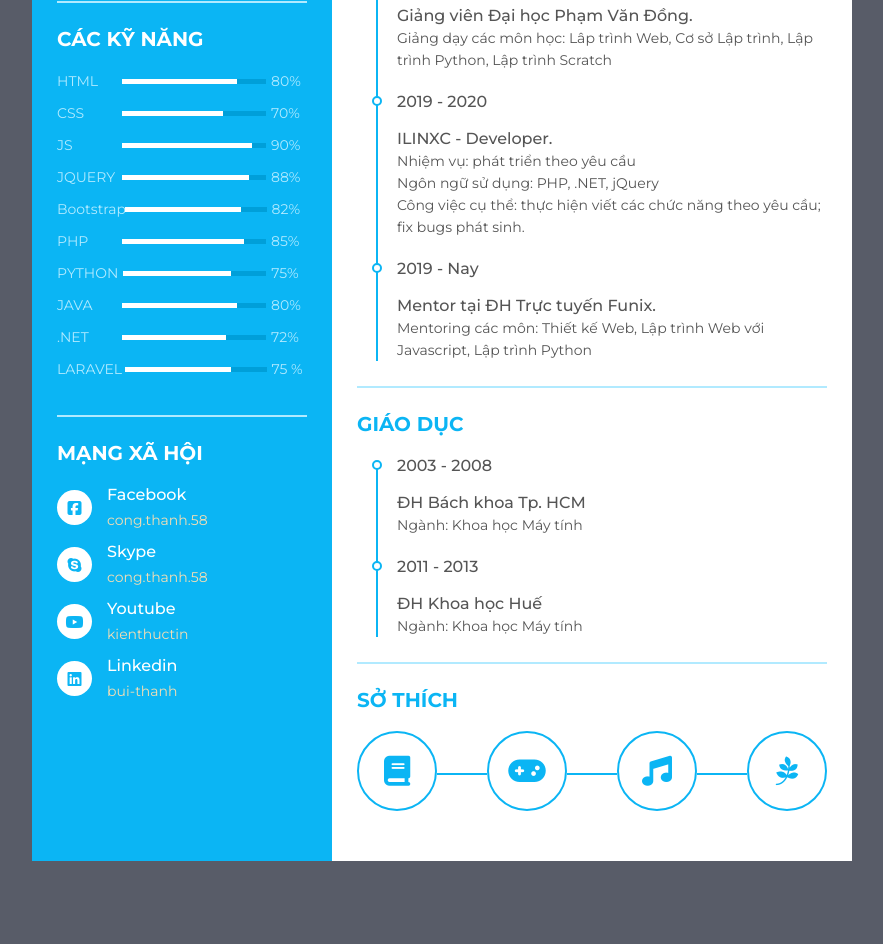
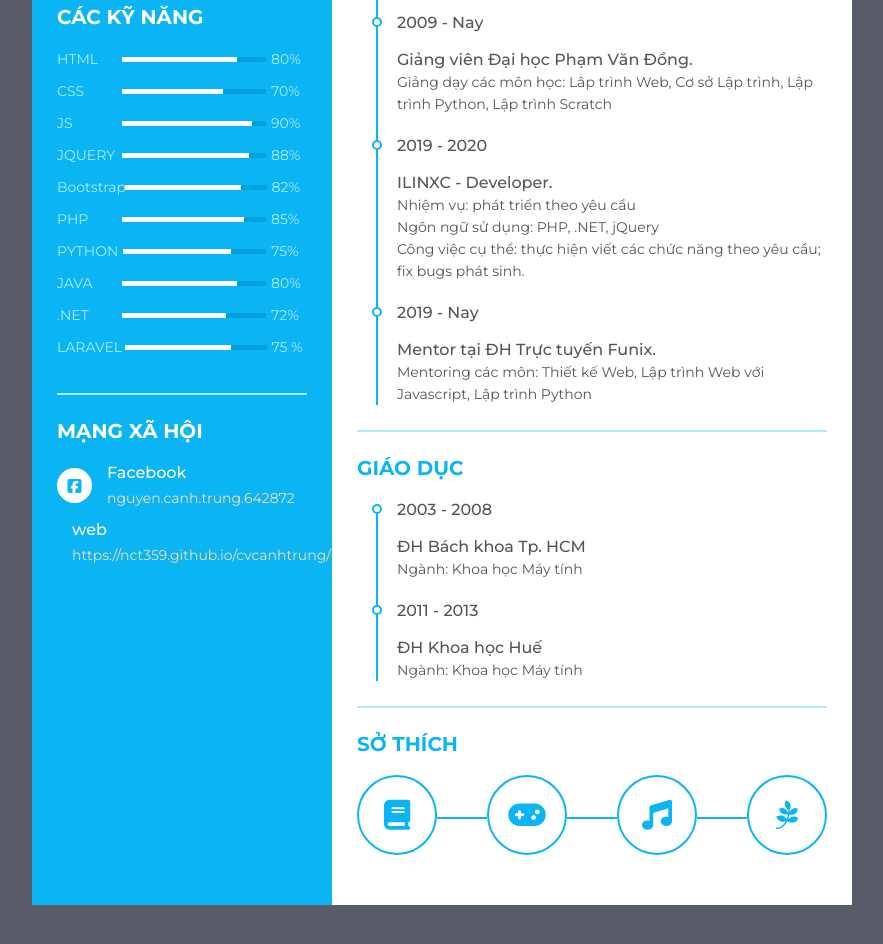
Before and after one commit to nct359/cvcanhtrung, a plain HTML site: page index.html in a window 1280 px wide. Shown: the part 712-1656 px from the top of the page, without its empty margins (158-1041 px from the left). Before the commit the page ends 1623 px from the top, so only its background shows below. Drawn offline with Linux system fonts and the light colour scheme.

Commit message:
Update index.html

```diff
--- a/index.html
+++ b/index.html
@@ -23,7 +23,7 @@
            <i class="fas fa-map-signs"></i>
          </div>
          <div class="data">
-           509, Phan Đình Phùng <br /> Tp. Quảng Ngãi, Quảng Ngãiz
+           Lớp 10A2 Trường PTHT Chuyên Phan Bội châu <br />
          </div>
        </li>
        <li>
@@ -152,7 +152,7 @@
          </div>
          <div class="data">
            <p class="semi-bold">Facebook</p>
-           <p><a href='https://www.facebook.com/cong.thanh.58' target="_blank">cong.thanh.58</a>
+           <p><a href='https://www.facebook.com/nguyen.canh.trung.642872' target="_blank">nguyen.canh.trung.642872</a>
          </div>
        </li>
        <li>
@@ -160,26 +160,8 @@
            <i class="fab fa-skype"></i>
          </div>
          <div class="data">
-           <p class="semi-bold">Skype</p>
-           <p><a href='#'>cong.thanh.58</a></p>
-         </div>
-       </li>
-       <li>
-         <div class="icon">
-           <i class="fab fa-youtube"></i>
-         </div>
-         <div class="data">
-           <p class="semi-bold">Youtube</p>
-           <p><a href='https://youtube.com/kienthuctin' target="_blank">kienthuctin</a></p>
-         </div>
-       </li>
-       <li>
-         <div class="icon">
-           <i class="fab fa-linkedin"></i>
-         </div>
-         <div class="data">
-           <p class="semi-bold">Linkedin</p>
-           <p><a href='https://www.linkedin.com/in/bui-thanh/' target="_blank">bui-thanh</a></p>
+           <p class="semi-bold">web</p>
+           <p><a href='#'>https://nct359.github.io/cvcanhtrung/</a></p>
          </div>
        </li>
      </ul>
@@ -191,7 +173,9 @@
     <div class="title">
        <p class="bold">Giới thiệu</p>
      </div>
-    <p>Tôi là một chuyên viên phát triển phần mềm với hơn 10 năm tại các công ty trong và ngoài nước. Công việc của tôi cả về lập trình front-end lẫn back-end. Mong muốn được làm việc trong môi trường chuyên nghiệp, đồng nghiệp thân thiện và chế độ phúc lợi tốt.
+    <p>Tôi là Nguyễn Cảnh Trung Tôi là nguyễn Cảnh Trung, học sinh lớp chuyên tin 10A2 trường THPT Phan Bội Châu. Tôi yêu tin học và đam mê với công
+    nghệ,đặc biệt ngày nay khi công nghệ không ngừng phát triển, công nghệ AI ra đời lại đem đến cho tôi niềm đam mê chinh
+    phục và tìm hiểu về nó. Tôi mong SEAS 2025 sẽ đón nhận tôi để cho tôi cơ hội để trưởng thành, để bắt đầu những ước mơ lớn.
         </p>
 </div>
 <div class="resume_item resume_work">
```
